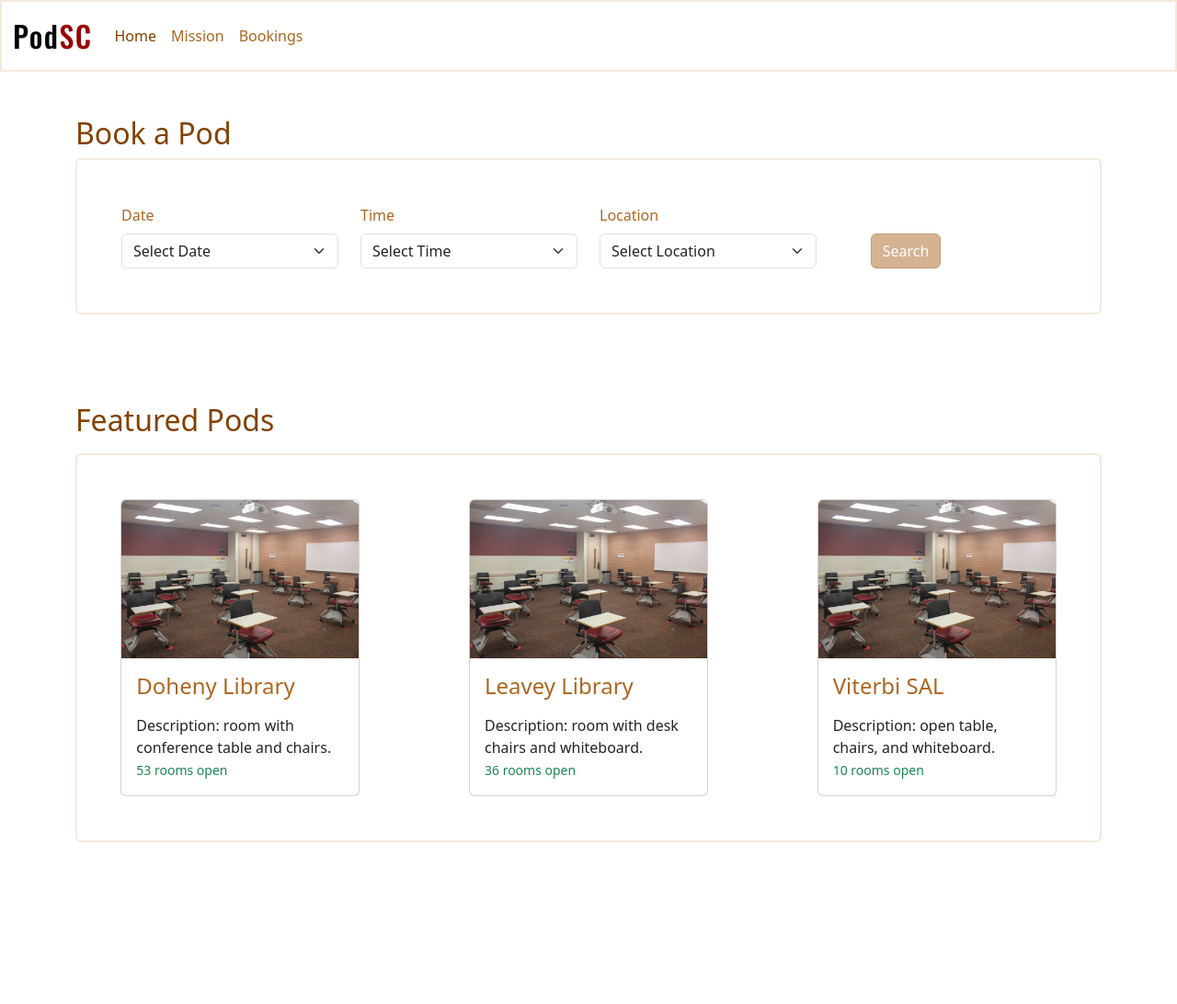
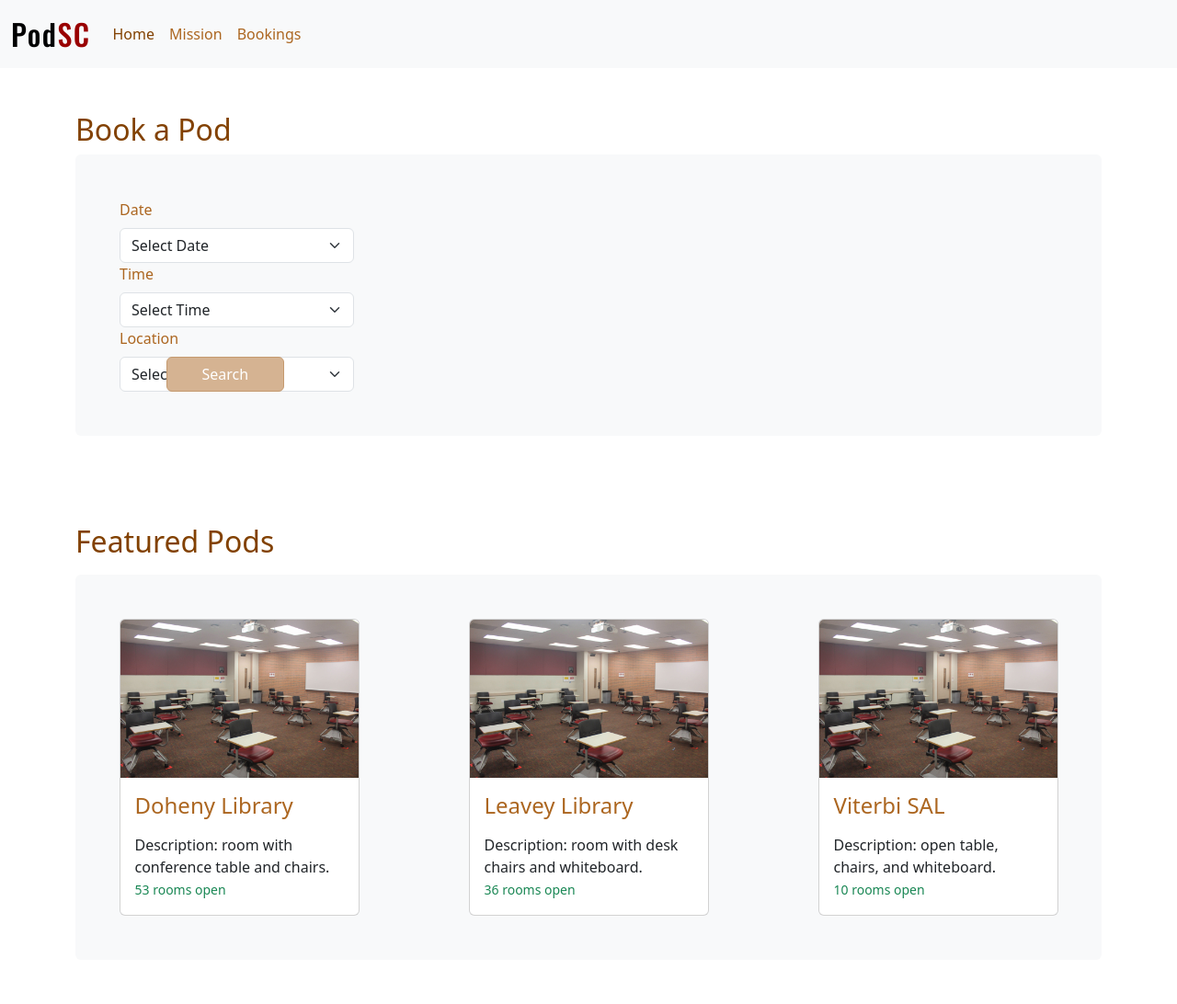
Before and after one commit to louissro/itp460-project, a PHP site: page / in a window 1280 px wide. Shown: the whole page at 92% size. Before the commit the page ends 916 px from the top, so only its background shows below. Run offline with PHP 8.4, Linux system fonts and the light colour scheme; data that the repository does not hold is empty.

Commit message:
feat: update index.php

```diff
--- a/index.php
+++ b/index.php
@@ -45,9 +45,9 @@
 </head>
 <body>
     <!-- Navbar -->
-    <nav class="navbar navbar-expand-lg primary-container">
+    <nav class="navbar navbar-expand-lg bg-body-tertiary">
         <div class="container-fluid">
-          <a class="navbar-brand logo" href="index.php">Pod<span class="logo-USC">SC</span></a>
+            <a class="navbar-brand logo" href="index.html">Pod<span class="logo-USC">SC</span></a>
             <button class="navbar-toggler" type="button" data-bs-toggle="collapse" data-bs-target="#navbarNav" aria-controls="navbarNav" aria-expanded="false" aria-label="Toggle navigation">
             <span class="navbar-toggler-icon"></span>
           </button>
@@ -57,29 +57,30 @@
                 <a class="nav-link active" aria-current="page" href="index.php">Home</a>
               </li>
               <li class="nav-item">
-              <a class="nav-link" href="mission.php">Mission</a>
+                <a class="nav-link" href="mission.html">Mission</a>
               </li>
               <li class="nav-item">
-              <a class="nav-link" href="bookings.php">Bookings</a>
+                <a class="nav-link" href="bookings.html">Bookings</a>
               </li>
             </ul>
           </div>
         </div>
       </nav>
 
+      <form action = "pod.php" method = "POST">
+
       <main>
         <!-- Book a Pod -->
            <section>
             <div class="container py-5">
                 <h2>Book a Pod</h2>
-          <div class="primary-container rounded p-5">
-            <form action="results.php" method="POST">
-              <div class="row">
+                <div class="form-container bg-light rounded p-5">
+                    <form class="row">
                         <!-- Date -->
-                <div class="col-3">
+                        <div class="col-md-3">
                             <label for="select-date" class="form-label">Date</label>
-                    <select class="form-select col-3" id="select-date" name="date" aria-label="Default select example">
-                        <option value=""selected>Select Date</option>
+                            <select class="form-select col-3" id="select-date" aria-label="Default select example">
+                                <option selected>Select Date</option>
                                 <option value="1">3/1</option>
                                 <option value="2">3/2</option>
                                 <option value="3">3/3</option>
@@ -93,14 +94,14 @@
                                 <option value="2">3/11</option>
                                 <option value="3">3/12</option>
                                 <option value="3">3/13</option>
-                        <option value="3/14">3/14</option>
+                                <option value="3">3/14</option>
                             </select>
                         </div>
                         <!-- Time -->
-                <div class="col-3">
-                    <label for="select-time" class="form-label">Time</label>
-                    <select class="form-select col-3" id="select-time" name="time" aria-label="Default select example">
-                        <option value="" selected>Select Time</option>
+                        <div class="col-md-3">
+                            <label for="select-date" class="form-label">Time</label>
+                            <select class="form-select col-3" id="select-date" aria-label="Default select example">
+                                <option selected>Select Time</option>
                                 <option value="1">6:00AM</option>
                                 <option value="1">6:30AM</option>
                                 <option value="1">7:00AM</option>
@@ -116,10 +117,15 @@
                             </select>
                         </div>
                         <!-- Location -->
-                <div class="col-3">
+                        <div class="col-md-3">
                             <label for="select-location" class="form-label">Location</label>
-                    <select name="libraryName" class="form-select col-3" id="select-location" aria-label="Default select example">
-                        <option value="" selected>Select Location</option>
+                            <select class="form-select col-3" id="select-location" name="select_location" aria-label="Default select example">
+                                <option selected>Select Location</option>
+                                <!-- <option value="1">Leavy</option>
+                                <option value="1">Doheny</option>
+                                <option value="1">SAL</option> -->
+
+
                                 <!-- display libraries  -->
                                 <?php while($row = $results_library->fetch_assoc()): ?>
                                     <option value="<?php echo $row['id']; ?>">
@@ -129,10 +135,8 @@
 
                             </select>
                         </div>
-                <div class="col-2" id="search-btn-div">
-                  <!-- Change this to button when doing submitting form -->
-                  <button type="submit" class="btn bottom btn-primary">Search</button>
-                </div>
+                        <div class="col-md-3" id="search-btn-div">
+                            <button type="submit" href="pod.php" class="col-6 btn bottom btn-primary">Search</button>
                         </div>
                     </form>
                 </div>
@@ -143,7 +147,7 @@
             <section>
                 <div class="container py-5">
                     <h2>Featured Pods</h2>
-          <div class="primary-container mt-3 rounded">
+                    <div class="bg-light mt-3 rounded">
                       <div class="row justify-content-around py-5">
                         <div class="col-md-3">
                           <div class="card">
```
Lines whose indentation alone changed are shown as unchanged.
